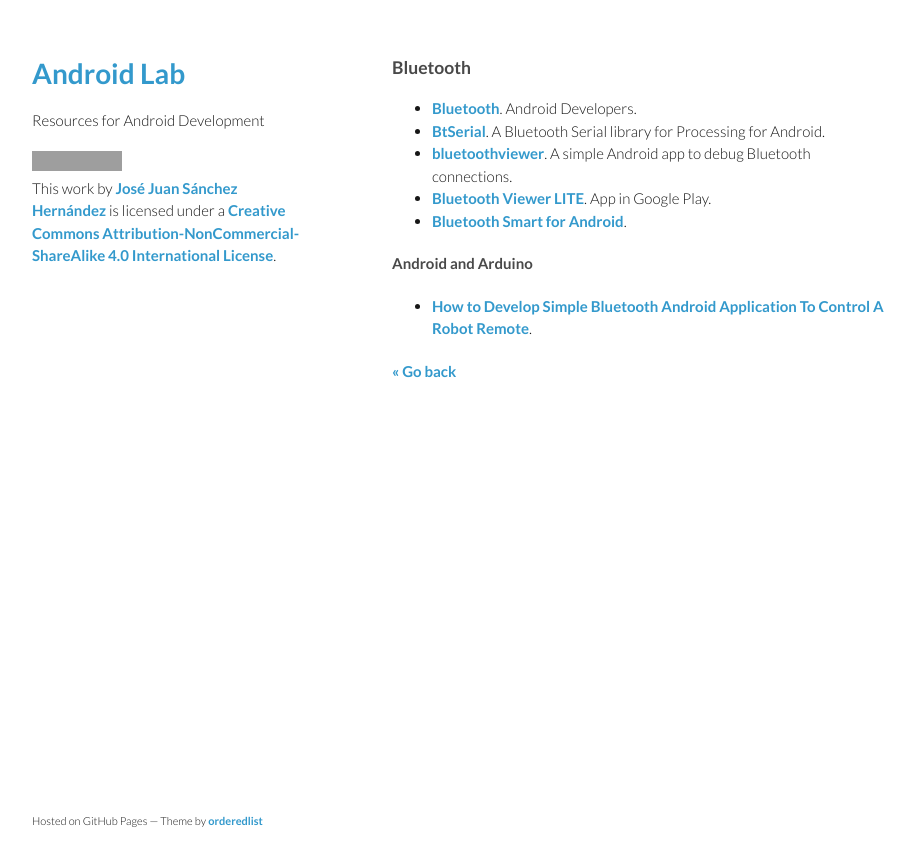
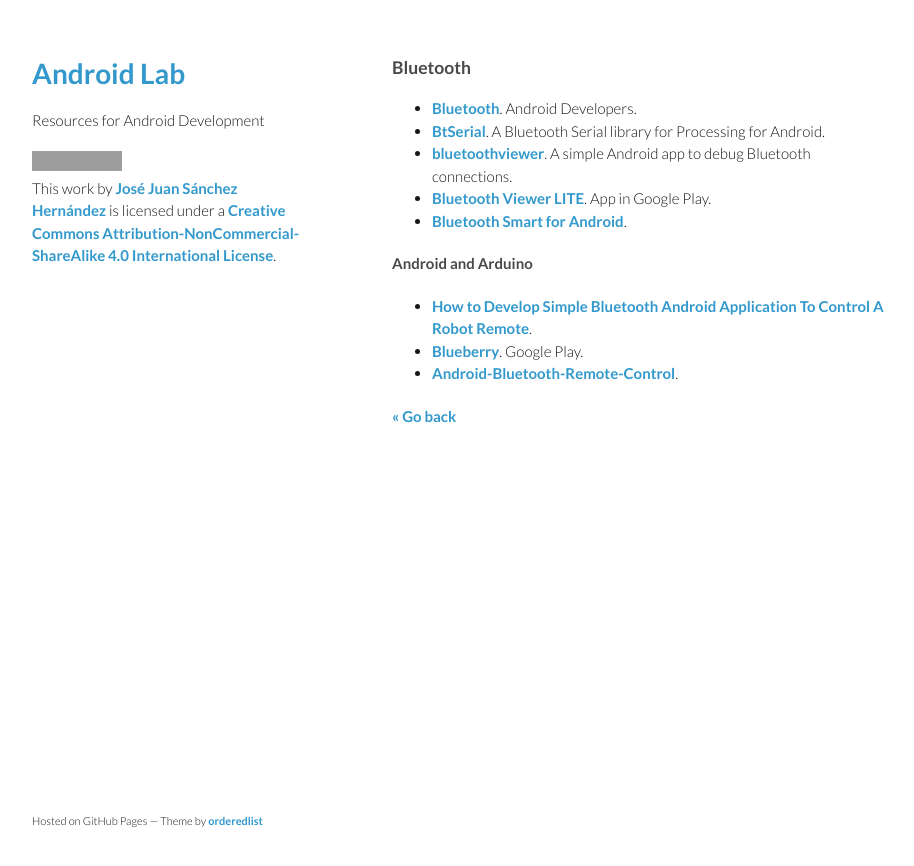
Before and after one commit to josejuansanchez/josejuansanchez.github.io, a Jekyll site: the page built from androidlab/android_bluetooth.md, in a window 1280 px wide. Shown: the top 866 px of the page, without its empty margins (178-1092 px from the left). Built offline with Jekyll 4.4.1, drawn with Linux system fonts in a browser that asks for light colours; grey boxes are pictures that could not be loaded.

Commit message:
Update android_bluetooth.md

```diff
--- a/androidlab/android_bluetooth.md
+++ b/androidlab/android_bluetooth.md
@@ -13,5 +13,7 @@
 
 #### Android and Arduino
   * [How to Develop Simple Bluetooth Android Application To Control A Robot Remote](http://www.intorobotics.com/how-to-develop-simple-bluetooth-android-application-to-control-a-robot-remote).
+  * [Blueberry](https://play.google.com/store/apps/details?id=com.bluetooth&hl=en). Google Play.
+  * [Android-Bluetooth-Remote-Control](https://github.com/Nurgak/Android-Bluetooth-Remote-Control).
 
 [&laquo; Go back](./)
```
